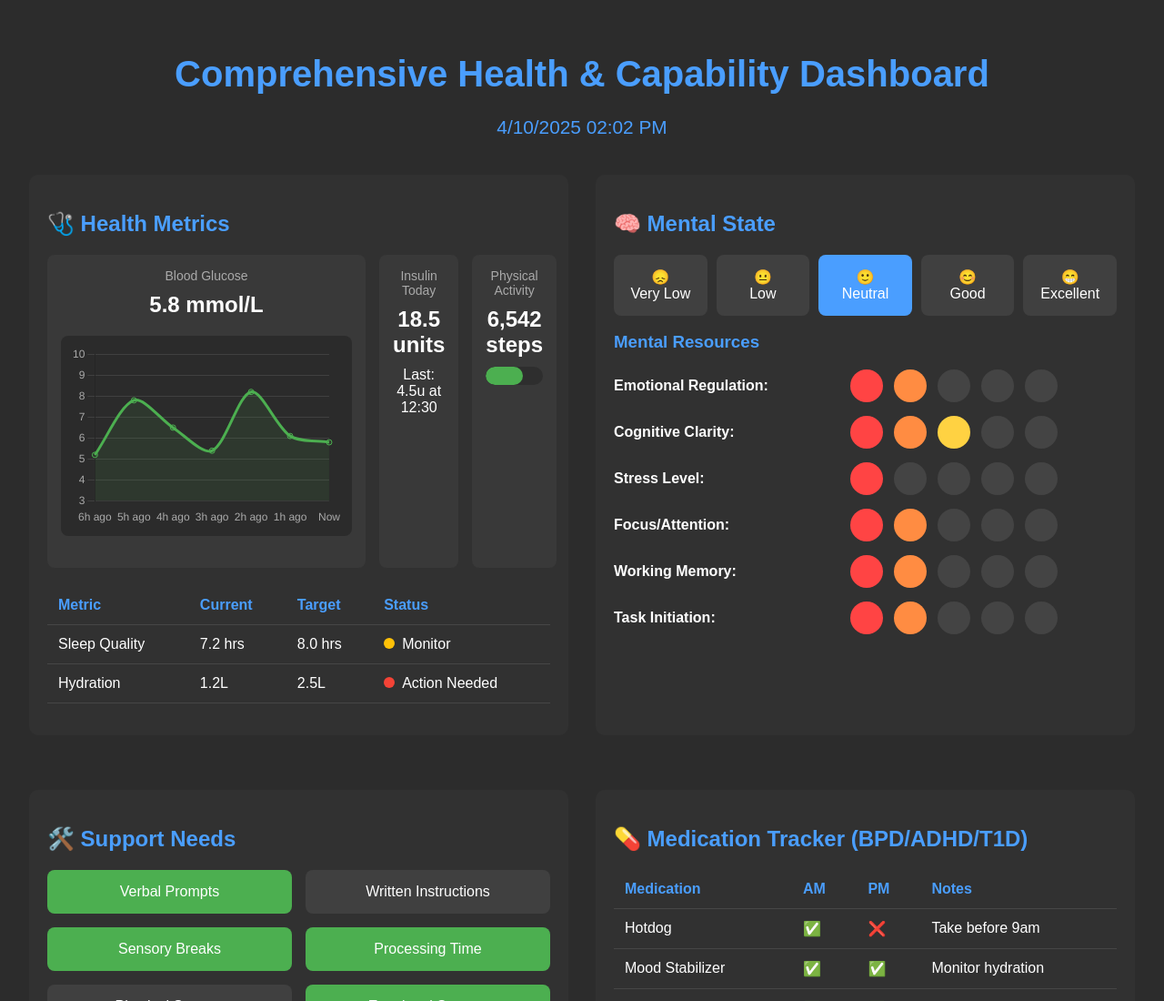
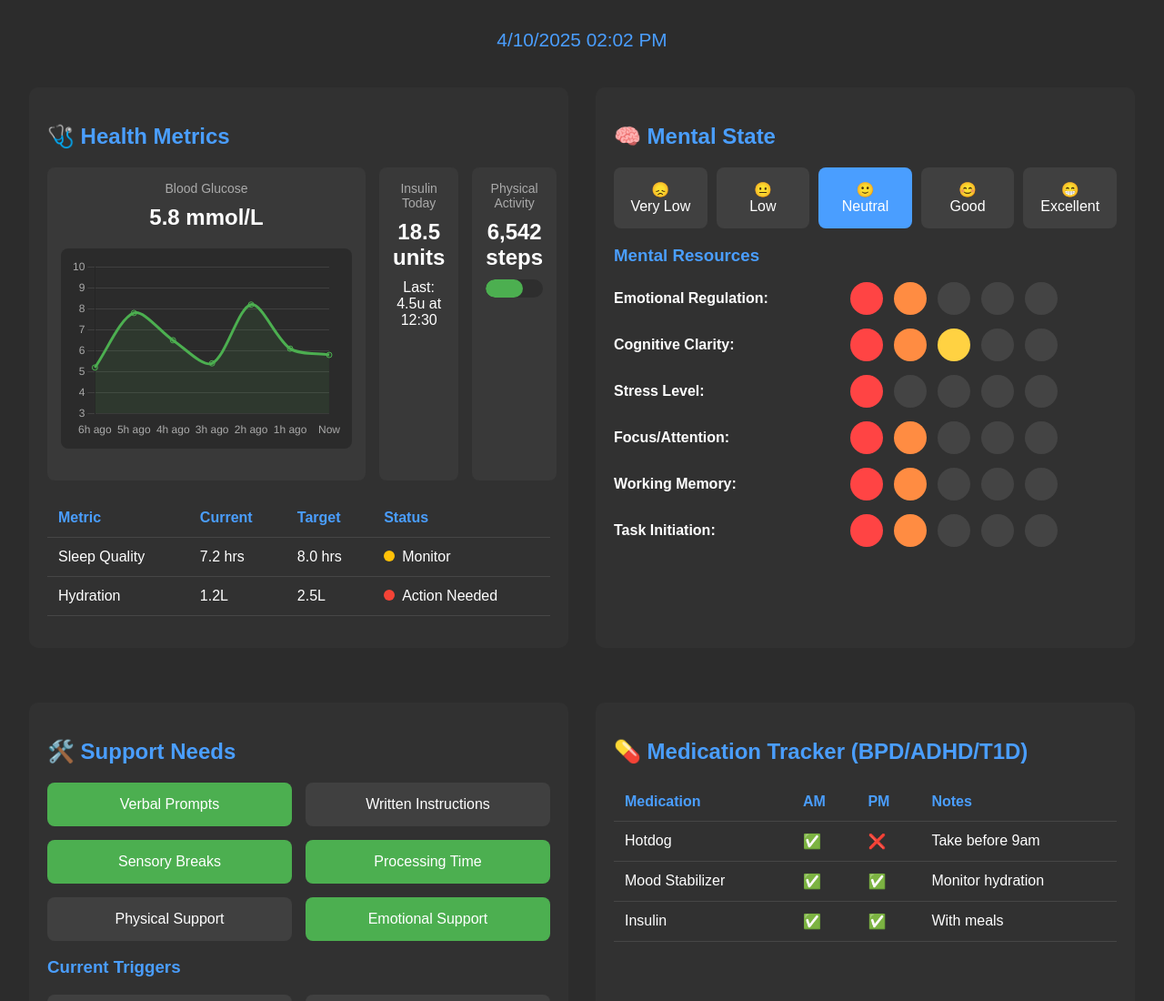
Before and after one commit to jr440/Jr-Health, a plain HTML site: page index.html in a window 1280 px wide. Shown: the top 1100 px of the page at 91% size. Drawn offline with nearby package versions, Linux system fonts and the light colour scheme.

Commit message:
Update index.html

```diff
--- a/index.html
+++ b/index.html
@@ -228,7 +228,6 @@
 <body>
   <div class="dashboard-container">
     <div class="header">
-      <h1>Comprehensive Health & Capability Dashboard</h1>
       <div class="date" id="currentDateTime"></div>
     </div>
 
```
